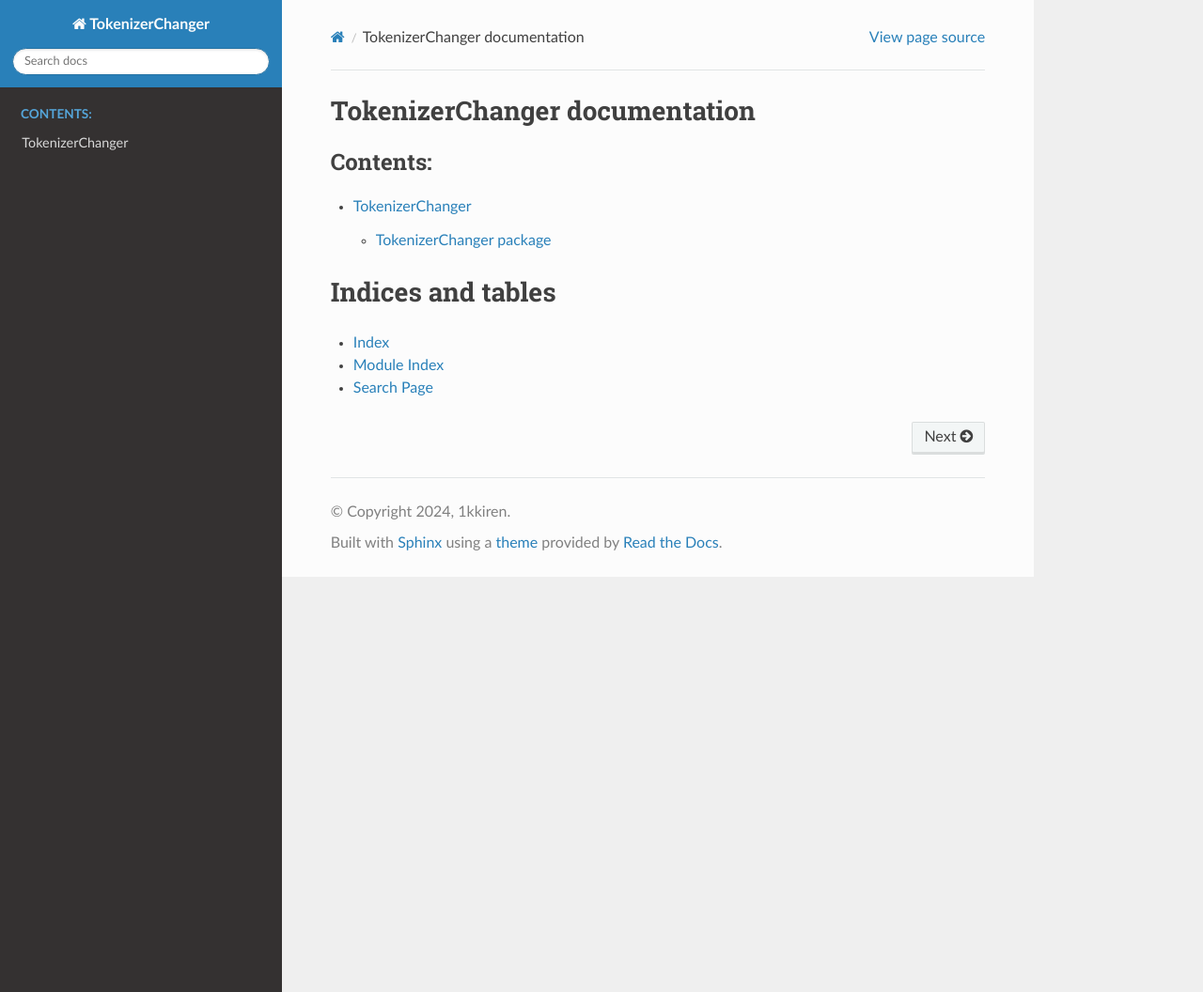
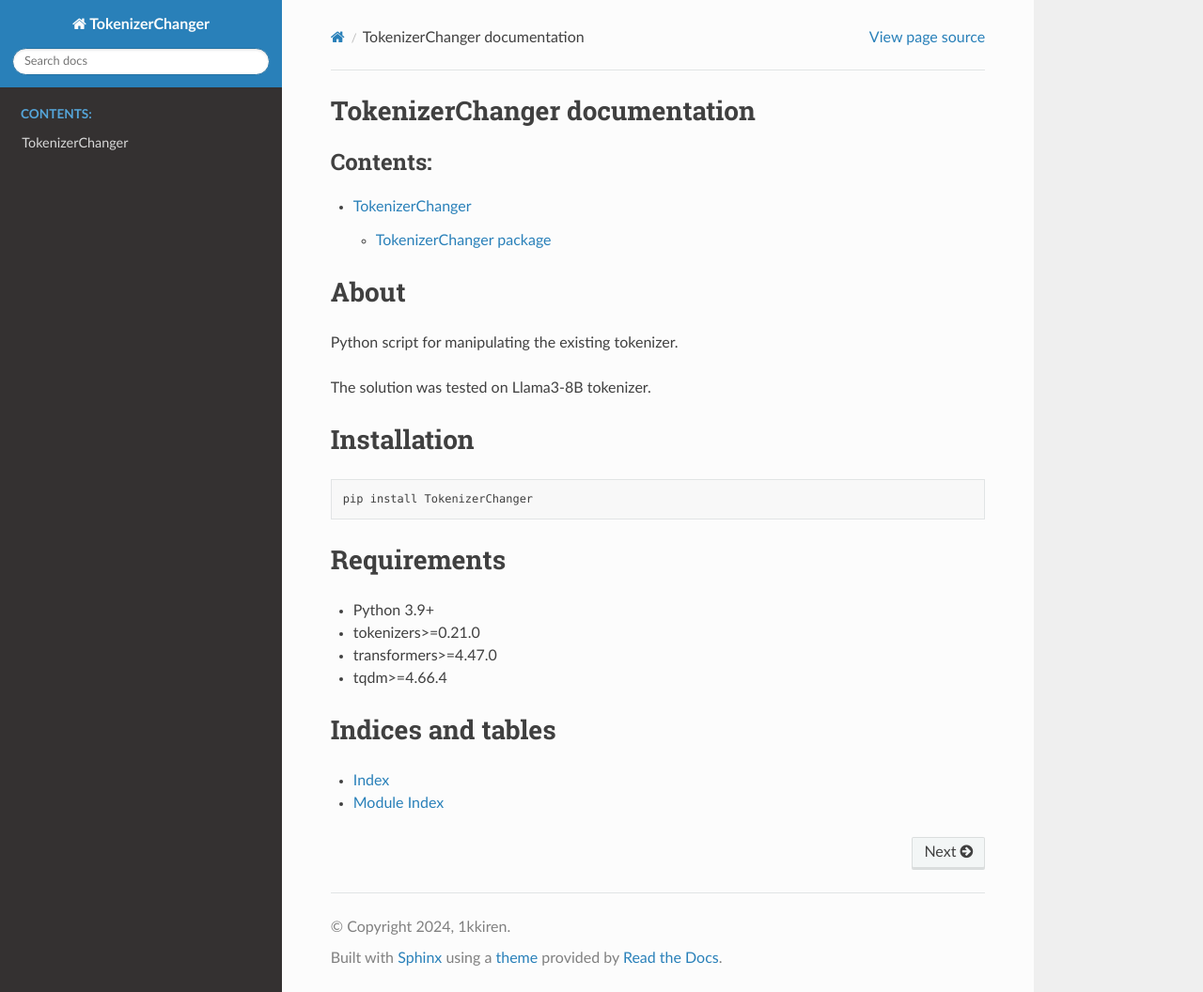
Before and after one commit to 1kkiRen/Tokenizer-Changer, a Sphinx documentation site: the page built from docs/index.rst, in a window 1280 px wide and 1056 px high. Shown: the whole window at 94% size. Built offline with Sphinx 7.4.7 and the Read the Docs theme 3.1.0, drawn with Linux system fonts in a browser that asks for light colours; comment, search, counter and statistics services are not loaded.

```diff
--- a/TokenizerChanger/__init__.py
+++ b/TokenizerChanger/__init__.py
@@ -1,5 +1,5 @@
 """
-TokenizerChanger library v0.4.0
+TokenizerChanger library v1.0.0
 
 The Apache 2.0 License Copyright © Dmitrii Kuzmin
 """
--- a/docs/conf.py
+++ b/docs/conf.py
@@ -14,7 +14,7 @@ sys.path.insert(0, os.path.abspath('..'))
 project = 'TokenizerChanger'
 copyright = '2024, 1kkiren'
 author = '1kkiren'
-release = '0.4.0'
+release = '1.0.0'
 
 # -- General configuration ---------------------------------------------------
 # https://www.sphinx-doc.org/en/master/usage/configuration.html#general-configuration
--- a/docs/index.rst
+++ b/docs/index.rst
@@ -13,9 +8,30 @@ TokenizerChanger documentation
 
    modules
 
+About
+==================
+
+Python script for manipulating the existing tokenizer.
+
+The solution was tested on Llama3-8B tokenizer.
+
+Installation
+==================
+
+.. code-block:: bash
+
+    pip install TokenizerChanger
+
+
+Requirements
+==================
+- Python 3.9+
+- tokenizers>=0.21.0
+- transformers>=4.47.0
+- tqdm>=4.66.4
+
 Indices and tables
 ==================
 
 * :ref:`genindex`
 * :ref:`modindex`
-* :ref:`search`
--- a/docs/js/readthedocs.js
+++ b/docs/js/readthedocs.js
@@ -1,5 +1,3 @@
-// Trigger the Read the Docs Addons Search modal when clicking on "Search docs" input from the topnav.
-// NOTE: The selector of the search input may need to be adjusted based on your theme.
 document.querySelector("[role='search'] input").addEventListener("focusin", () => {
     const event = new CustomEvent("readthedocs-search-show");
     document.dispatchEvent(event);
```
Also changed, not shown: other parts of docs/index.rst (+0 -5 lines), README.md (+2 -95 lines), 1 other file.
